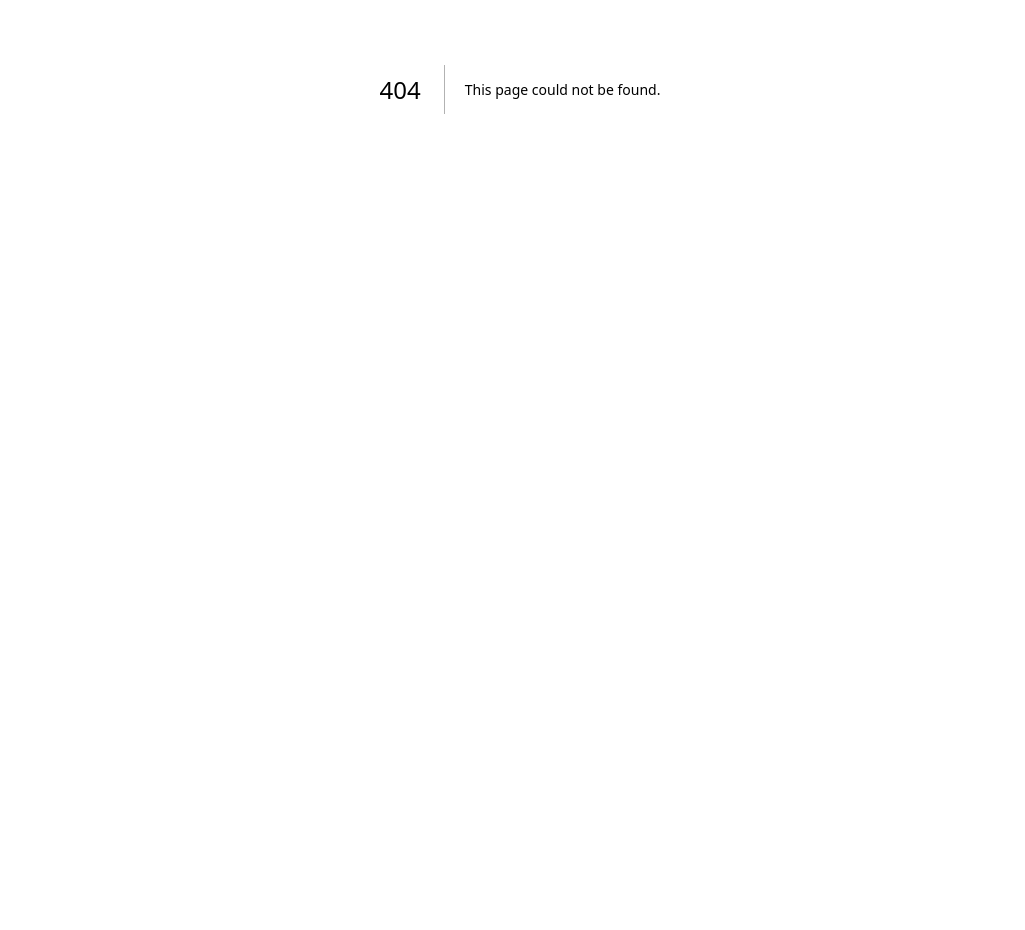
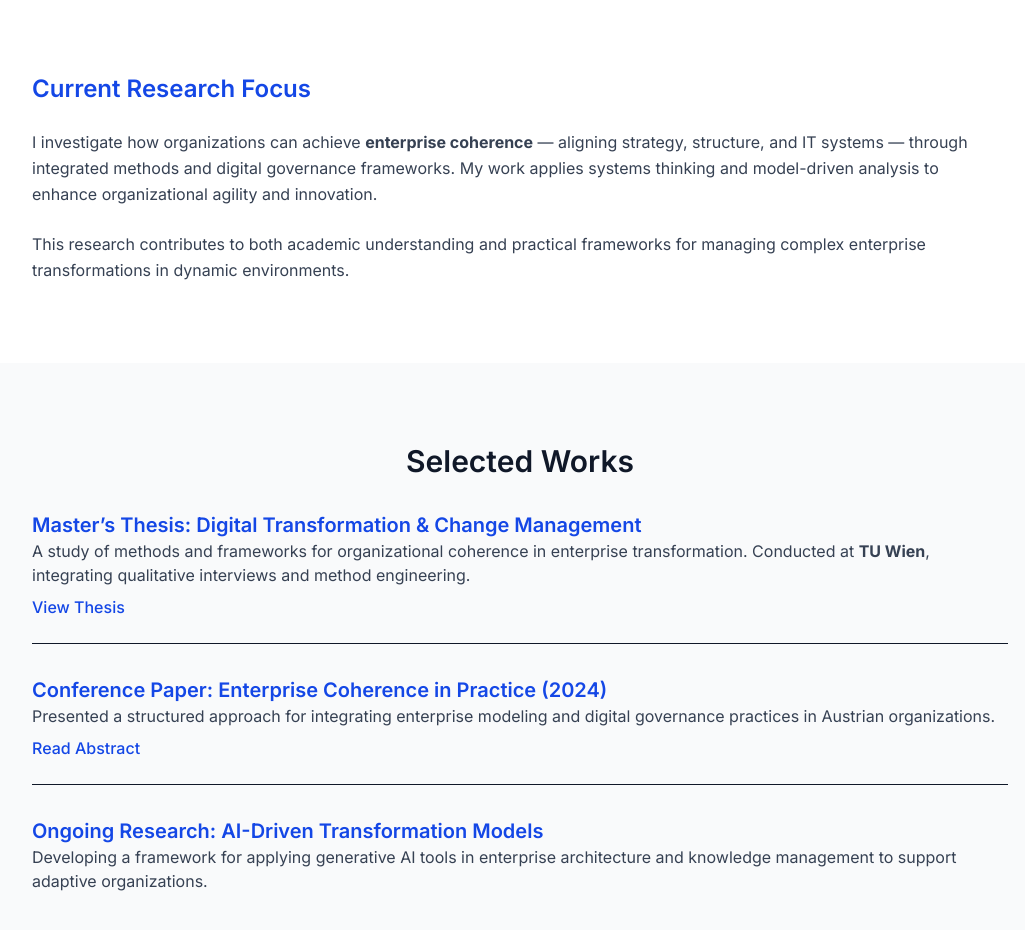
Before and after one commit to Elkaza/elkaza-org, a Next.js app: page /research in a window 1280 px wide. Before the commit this address had no page. Shown: the part 440-1370 px from the top of the page, without its empty margins (120-1145 px from the left). Before the commit the page ends 929 px from the top, so only its background shows below. Built offline with nearby package versions, Linux system fonts and the light colour scheme.

Commit message:
feat: add research page with thesis and publications

```diff
--- /dev/null
+++ b/app/research/page.tsx
@@ -0,0 +1,103 @@
+// app/research/page.tsx
+import Link from "next/link";
+
+export default function ResearchPage() {
+  return (
+    <main className="min-h-screen bg-white text-gray-900">
+      {/* HERO SECTION */}
+      <section className="text-center py-24 bg-gradient-to-b from-blue-50 to-white">
+        <h1 className="text-4xl font-bold mb-4 text-gray-800">Research & Publications</h1>
+        <p className="text-lg text-gray-600 max-w-2xl mx-auto">
+          My academic work explores the intersection of <strong>Digital Transformation</strong>,
+          <strong> Enterprise Architecture</strong>, and <strong>Change Management</strong>.
+        </p>
+      </section>
+
+      {/* RESEARCH SUMMARY */}
+      <section className="max-w-5xl mx-auto px-6 py-20">
+        <h2 className="text-2xl font-semibold mb-6 text-blue-700">
+          Current Research Focus
+        </h2>
+        <p className="text-gray-700 leading-relaxed mb-6">
+          I investigate how organizations can achieve <strong>enterprise coherence</strong> —
+          aligning strategy, structure, and IT systems — through integrated methods and digital governance frameworks.
+          My work applies systems thinking and model-driven analysis to enhance organizational agility and innovation.
+        </p>
+
+        <p className="text-gray-700 leading-relaxed">
+          This research contributes to both academic understanding and practical frameworks
+          for managing complex enterprise transformations in dynamic environments.
+        </p>
+      </section>
+
+      {/* PUBLICATIONS SECTION */}
+      <section className="bg-gray-50 py-20">
+        <div className="max-w-5xl mx-auto px-6">
+          <h2 className="text-3xl font-semibold mb-8 text-center">Selected Works</h2>
+
+          <div className="space-y-8">
+            {/* Example 1 */}
+            <div className="border-b pb-6">
+              <h3 className="text-xl font-semibold text-blue-700">
+                Master’s Thesis: Digital Transformation & Change Management
+              </h3>
+              <p className="text-gray-700 mb-2">
+                A study of methods and frameworks for organizational coherence in enterprise transformation.
+                Conducted at <strong>TU Wien</strong>, integrating qualitative interviews and method engineering.
+              </p>
+              <Link
+                href="/documents/thesis.pdf"
+                className="text-blue-700 font-medium hover:underline"
+              >
+                View Thesis
+              </Link>
+            </div>
+
+            {/* Example 2 */}
+            <div className="border-b pb-6">
+              <h3 className="text-xl font-semibold text-blue-700">
+                Conference Paper: Enterprise Coherence in Practice (2024)
+              </h3>
+              <p className="text-gray-700 mb-2">
+                Presented a structured approach for integrating enterprise modeling and digital governance
+                practices in Austrian organizations.
+              </p>
+              <a
+                href="https://doi.org/example"
+                className="text-blue-700 font-medium hover:underline"
+              >
+                Read Abstract
+              </a>
+            </div>
+
+            {/* Example 3 */}
+            <div>
+              <h3 className="text-xl font-semibold text-blue-700">
+                Ongoing Research: AI-Driven Transformation Models
+              </h3>
+              <p className="text-gray-700">
+                Developing a framework for applying generative AI tools in enterprise architecture
+                and knowledge management to support adaptive organizations.
+              </p>
+            </div>
+          </div>
+        </div>
+      </section>
+
+      {/* CTA SECTION */}
+      <section className="text-center py-20">
+        <h2 className="text-2xl font-semibold mb-4">Collaboration & Research Exchange</h2>
+        <p className="text-gray-700 max-w-2xl mx-auto mb-8">
+          I’m always open to collaboration on topics related to enterprise transformation,
+          digital innovation, and applied AI in organizational contexts.
+        </p>
+        <Link
+          href="/contact"
+          className="inline-block bg-blue-700 text-white px-8 py-3 rounded-lg font-medium hover:bg-blue-800 transition"
+        >
+          Get in Touch
+        </Link>
+      </section>
+    </main>
+  );
+}
```
